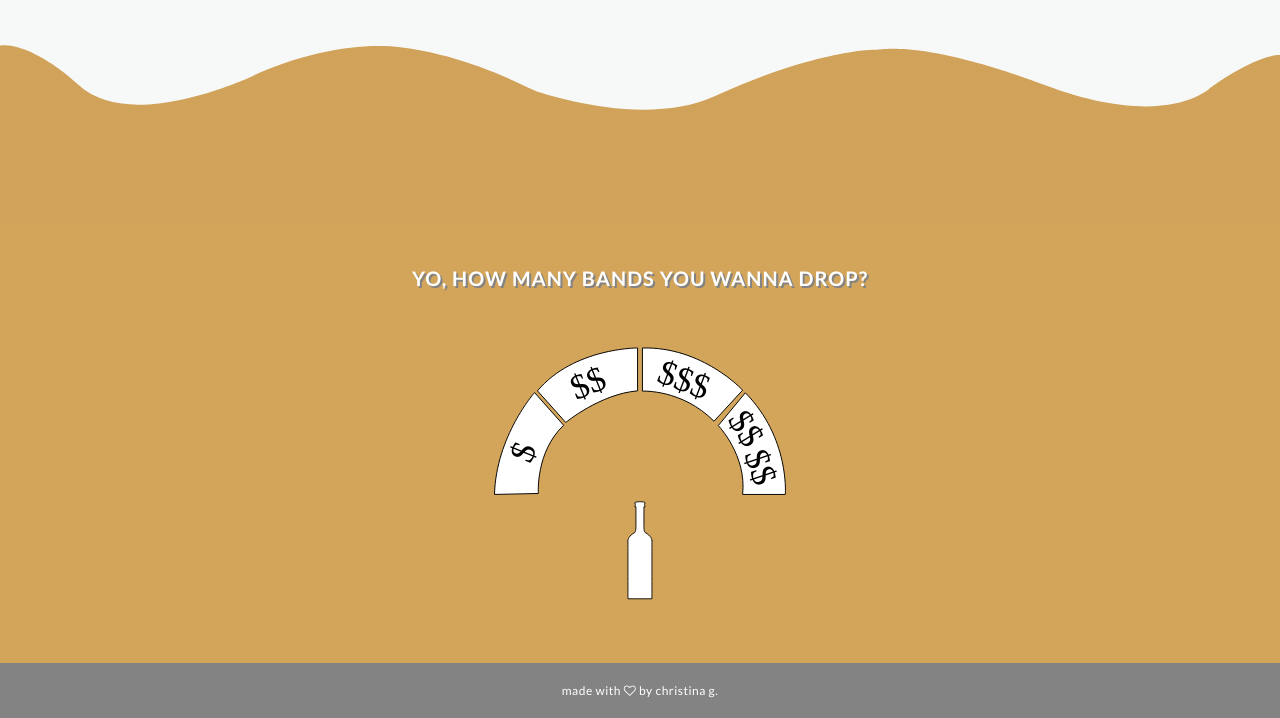
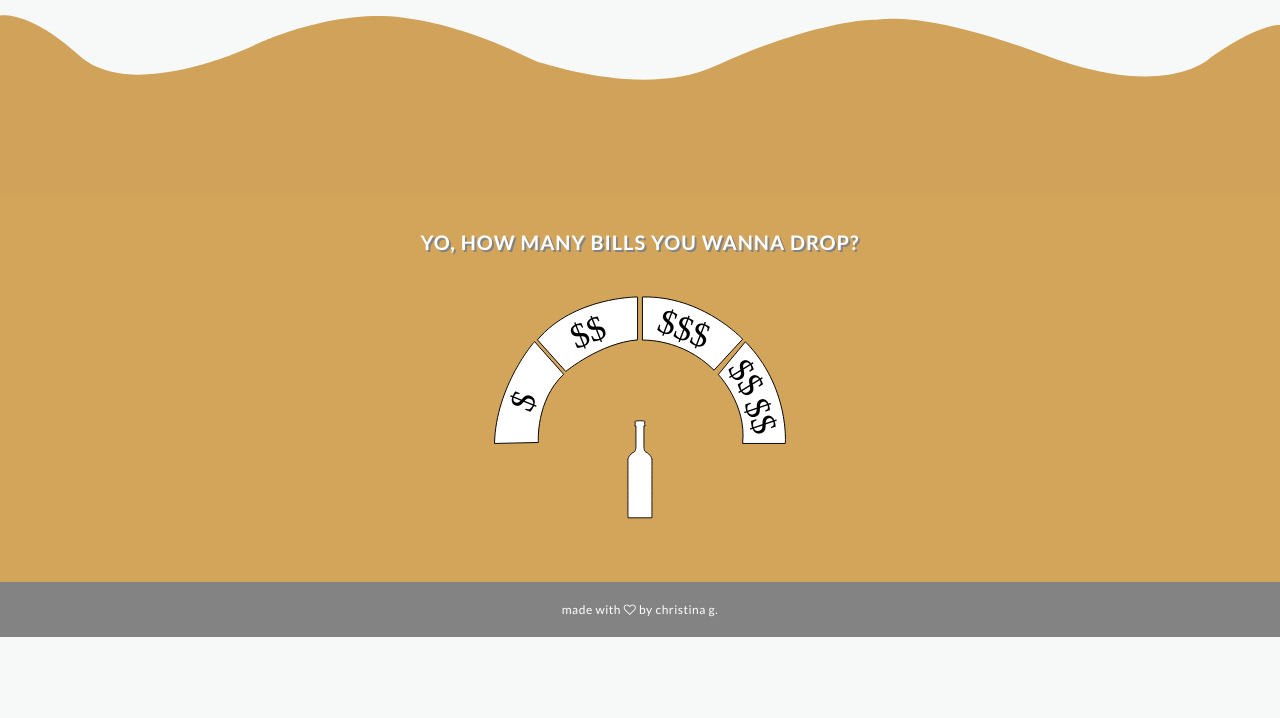
Before and after one commit to cgooyers/thanks-yo, a plain HTML site: page index.html in a window 1280 px wide. Shown: the part 192-910 px from the top of the page. After the commit the page ends 829 px from the top, so only its background shows below. Drawn offline with nearby package versions, Linux system fonts and the light colour scheme.

Commit message:
added margin tweeks

```diff
--- a/css/style.scss
+++ b/css/style.scss
@@ -249,7 +249,7 @@ h1 {
 		}
 
 		#bottle {
-
+		 	margin-top: -30px;
 		}
 
 
@@ -265,10 +265,12 @@ h1 {
 		}
 		img {
 				width: 100%;
-				margin-bottom: -4px;
+				margin-top: -30px;
+				margin-bottom: -10px;
 			}
 		img.beer {
 			width:80%;
+			margin-top: 10px;
 		}
 
 		.content-container {
@@ -279,7 +281,6 @@ h1 {
 					font-family: 'Lato', sans-serif;
 					margin: 0;
 					font-size: 20px;
-					padding-bottom: 15px;
 					color: white;
 					text-shadow: 2px 2px #848383;
 					letter-spacing: 1px;
--- a/index.html
+++ b/index.html
@@ -35,7 +35,7 @@
 
 				<div class="content-container">
 
-					<h1>Yo, how many bands you wanna drop?</h1>
+					<h1>Yo, how many bills you wanna drop?</h1>
 						<div class="guage-container">
 						<!-- GUAGE SVG -->
 							<div class="flex-item-container">
```
Also changed, not shown: css/style.css, 1 other file.
